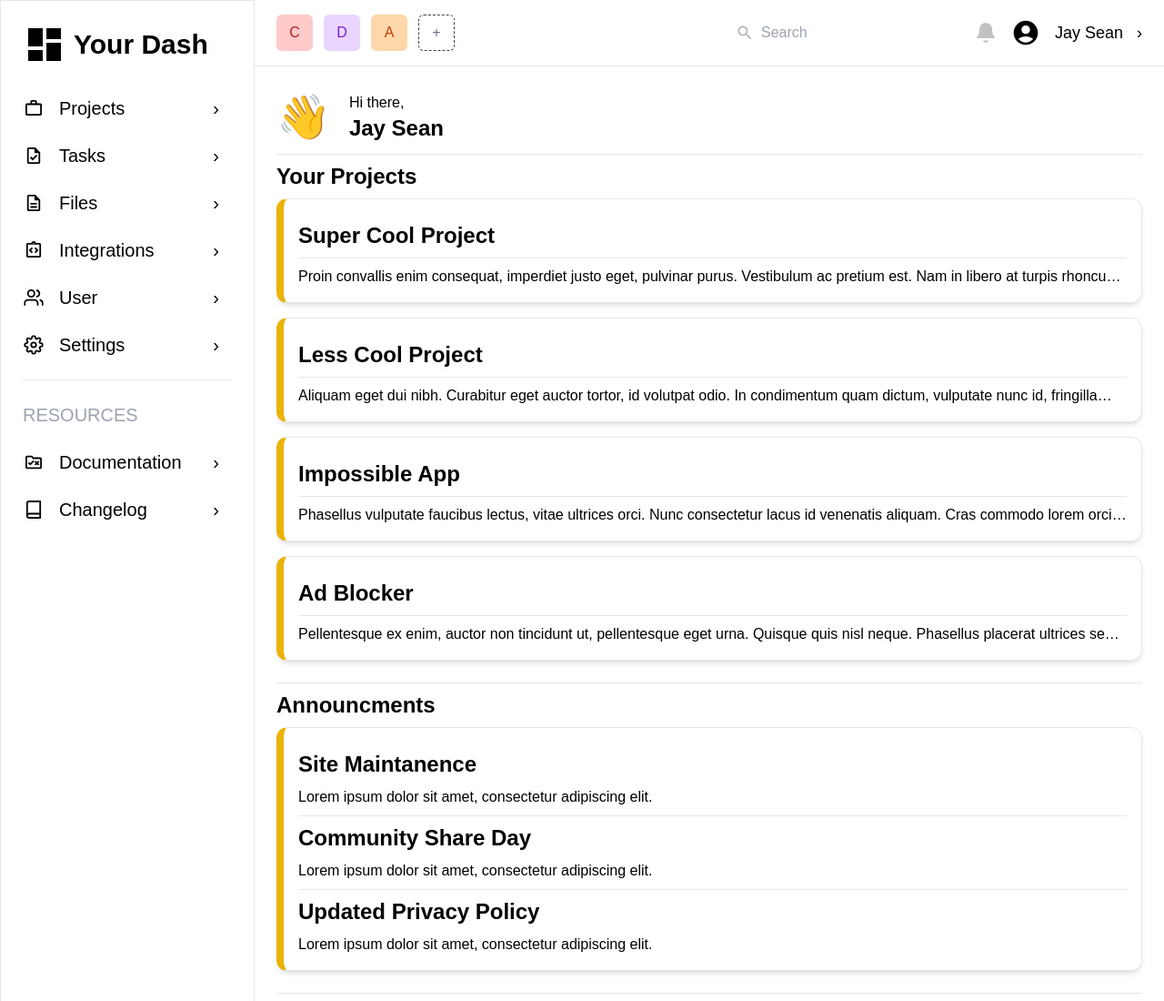
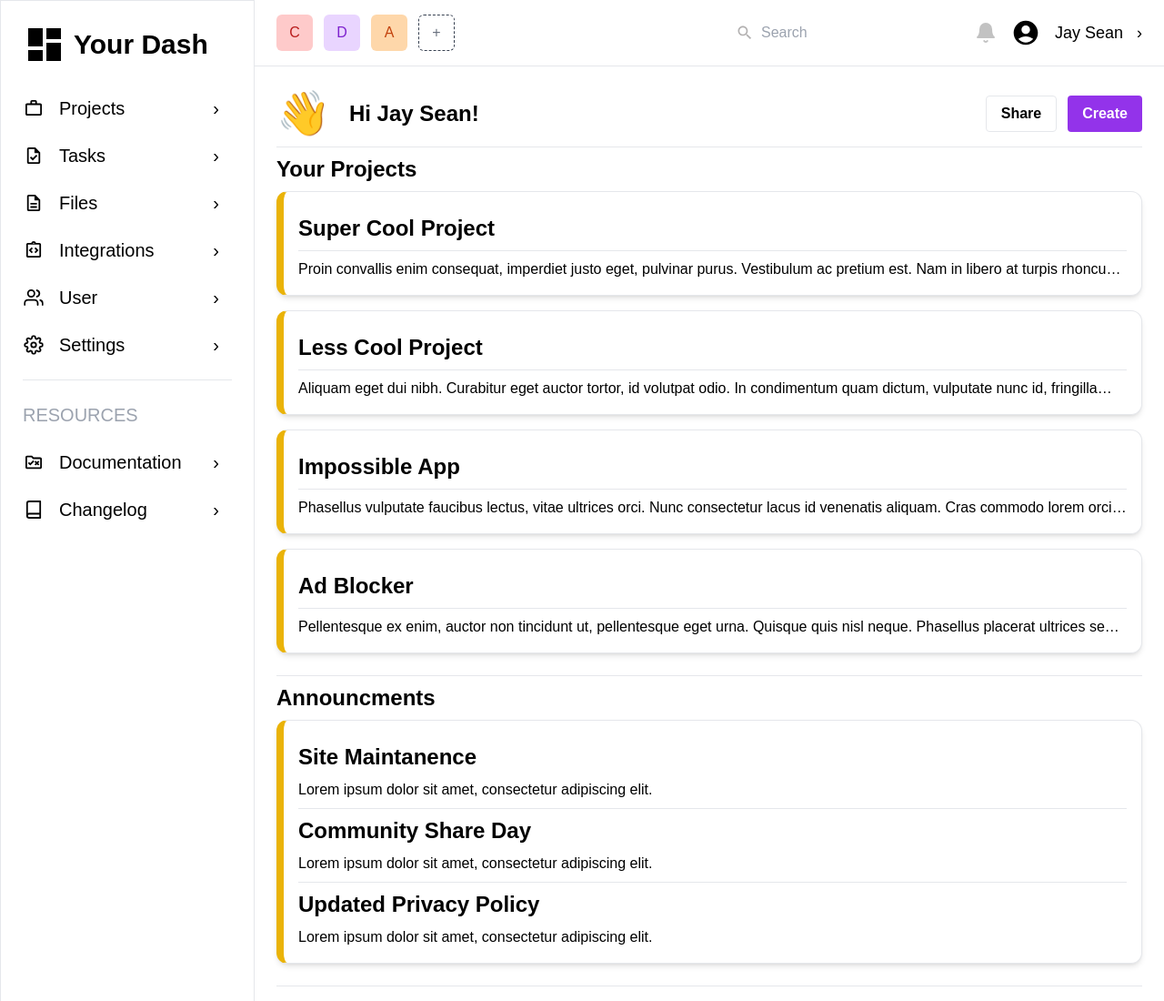
Before and after one commit to hasin202/Odin-Project-Admin-Dashboard, a plain HTML site: page index.html in a window 1280 px wide. Shown: the top 1100 px of the page at 91% size. Drawn offline with nearby package versions, Linux system fonts and the light colour scheme.

Commit message:
added share and create buttons next to name under nav bar

```diff
--- a/index.html
+++ b/index.html
@@ -176,11 +176,32 @@
           </div>
         </div>
         <div class="md:px-6 md:py-2">
-          <div class="flex w-full min-w-sm mt-5 mb-3 items-center">
-            <div class="text-5xl">👋</div>
-            <div class="mx-5">
-              <p>Hi there,</p>
-              <p class="font-bold text-2xl">Jay Sean</p>
+          <div
+            class="flex w-full min-w-sm mt-5 mb-3 items-center justify-between"
+          >
+            <div class="flex w-full min-w-sm items-center">
+              <div class="text-5xl">👋</div>
+              <div class="mx-5 md:flex md:items-center">
+                <p class="md:hidden">Hi there,</p>
+                <p class="hidden md:inline md:font-bold md:text-2xl">
+                  Hi&nbsp;
+                </p>
+                <p class="font-bold text-2xl md:whitespace-nowrap">Jay Sean!</p>
+              </div>
+            </div>
+            <div
+              class="hidden md:inline md:flex md:w-full md:min-w-sm md:items-center md:gap-x-3 md:justify-end"
+            >
+              <div
+                class="hidden md:flex md:items-center md:px-4 md:py-2 md:inline md:rounded md:bg-white md:border md:border-gray-200 md:h-10"
+              >
+                <p class="font-bold">Share</p>
+              </div>
+              <div
+                class="hidden md:flex md:items-center md:px-4 md:py-2 md:inline md:rounded md:bg-purple-600 md:h-10"
+              >
+                <p class="font-bold text-white">Create</p>
+              </div>
             </div>
           </div>
           <div class="border-t w-full"></div>
```
